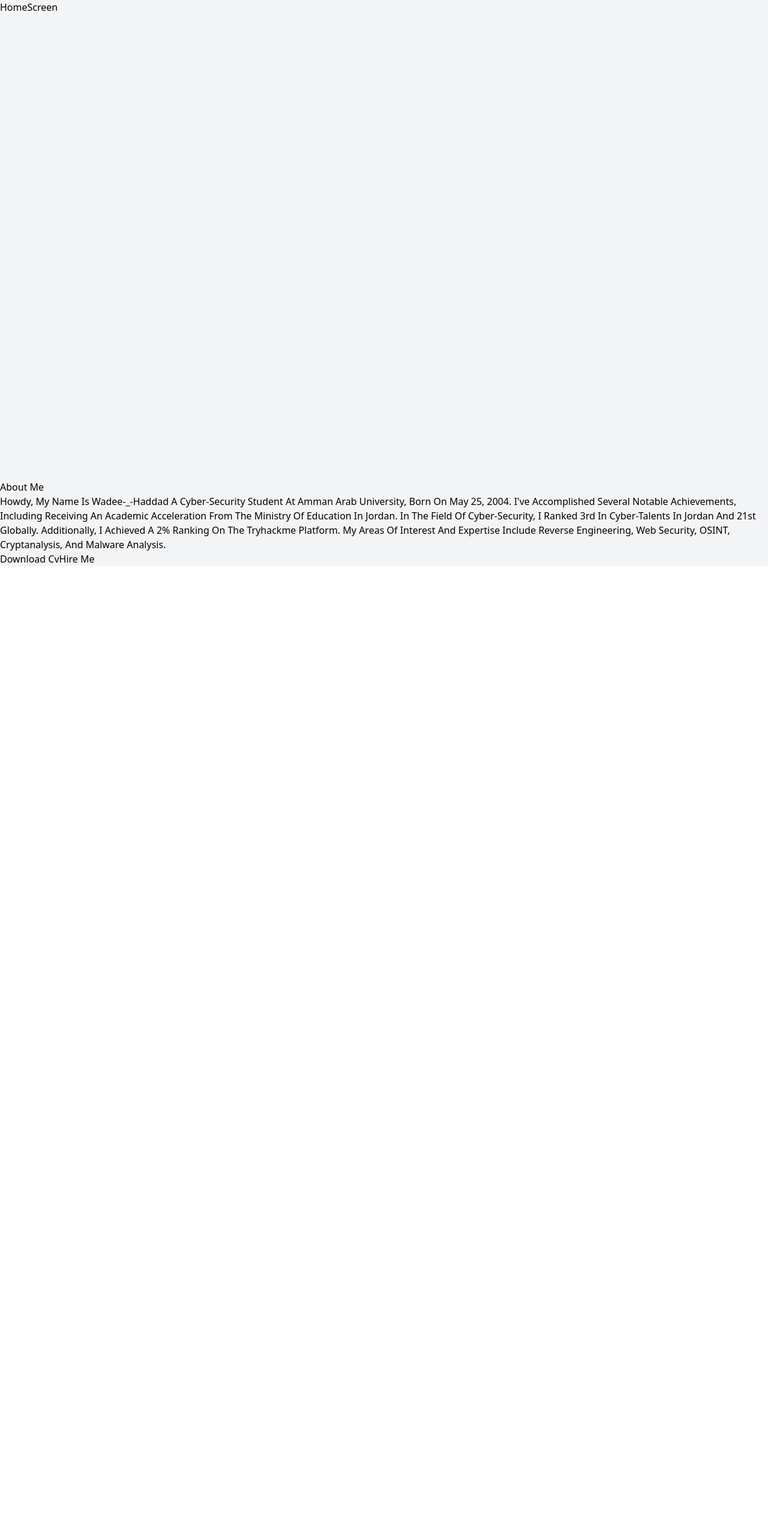
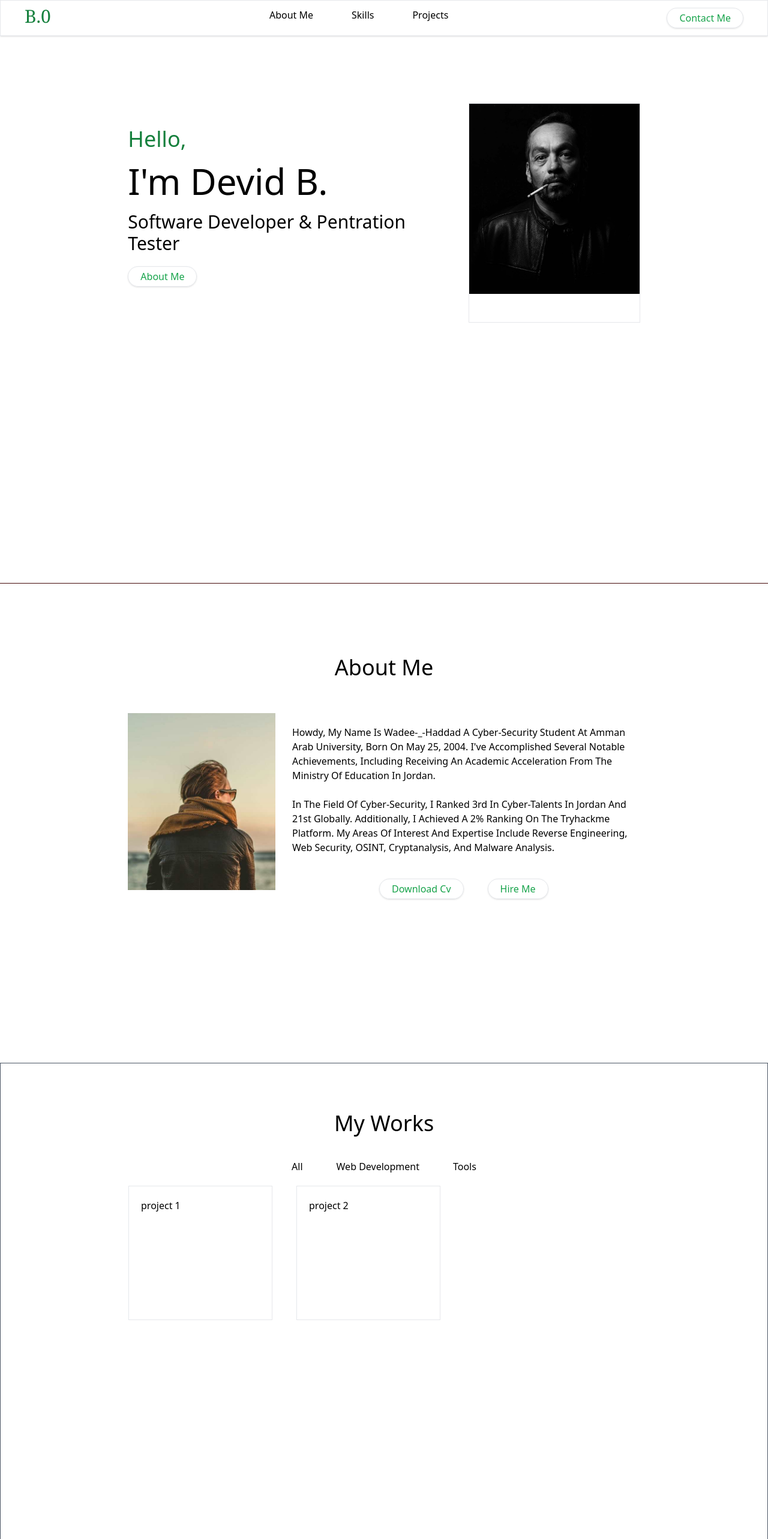
Before and after one commit to b1621/portfolio, a React (Vite) app: page / in a window 1280 px wide. Shown: the top 2566 px of the page at 60% size. Before the commit the page ends 944 px from the top, so only its background shows below. Built offline with nearby package versions, Linux system fonts and the light colour scheme.

Commit message:
adding components and displaying test contents

```diff
--- a/src/App.jsx
+++ b/src/App.jsx
@@ -1,12 +1,16 @@
 import AboutMe from "./components/AboutMe";
+import Header from "./components/Header";
 import HomeScreen from "./components/HomeScreen";
+import Projects from "./components/Projects";
 
 function App() {
   return (
     <>
-      <div className="absolute w-screen bg-gray-100 min-h-screen">
+      <div className=" ">
+        <Header />
         <HomeScreen />
         <AboutMe />
+        <Projects />
       </div>
     </>
   );
--- a/src/components/AboutMe.jsx
+++ b/src/components/AboutMe.jsx
@@ -1,22 +1,33 @@
 import React from "react";
+import Button from "./Button";
 
 const AboutMe = () => {
   return (
-    <div>
-      <h2>About Me</h2>
-      <p>
-        Howdy, My Name Is Wadee-_-Haddad A Cyber-Security Student At Amman Arab
-        University, Born On May 25, 2004. I've Accomplished Several Notable
-        Achievements, Including Receiving An Academic Acceleration From The
-        Ministry Of Education In Jordan. In The Field Of Cyber-Security, I
-        Ranked 3rd In Cyber-Talents In Jordan And 21st Globally. Additionally, I
-        Achieved A 2% Ranking On The Tryhackme Platform. My Areas Of Interest
-        And Expertise Include Reverse Engineering, Web Security, OSINT,
-        Cryptanalysis, And Malware Analysis.
-      </p>
-      <div>
-        <button>Download Cv</button>
-        <button>Hire Me</button>
+    <div className=" h-screen border-t border-red-950 py-16">
+      <h2 className=" text-center text-4xl my-14">About Me</h2>
+      <div className="flex flex-row gap-5  w-2/3 mx-auto">
+        <div className="">
+          <img src="./boy.jpg" className=" w-[900px]" alt="" />
+        </div>
+        <div className=" text-md my-3 p-2">
+          <p>
+            Howdy, My Name Is Wadee-_-Haddad A Cyber-Security Student At Amman
+            Arab University, Born On May 25, 2004. I've Accomplished Several
+            Notable Achievements, Including Receiving An Academic Acceleration
+            From The Ministry Of Education In Jordan.
+            <br />
+            <br />
+            In The Field Of Cyber-Security, I Ranked 3rd In Cyber-Talents In
+            Jordan And 21st Globally. Additionally, I Achieved A 2% Ranking On
+            The Tryhackme Platform. My Areas Of Interest And Expertise Include
+            Reverse Engineering, Web Security, OSINT, Cryptanalysis, And Malware
+            Analysis.
+          </p>
+          <div className="flex my-10 gap-10 w-fit mx-auto">
+            <Button>Download Cv</Button>
+            <Button>Hire Me</Button>
+          </div>
+        </div>
       </div>
     </div>
   );
--- /dev/null
+++ b/src/components/Button.jsx
@@ -0,0 +1,12 @@
+import React from "react";
+
+const Button = ({ children }) => {
+  return (
+    // <div className=" bg-slate-100 px-4 py-1 rounded-full shadow-md hover:shadow-xl">
+    <div className=" border px-5 py-1 rounded-full shadow text-green-600 hover:shadow-slate-100 hover:bg-green-600 hover:text-white transition-all duration-300 ">
+      {children}
+    </div>
+  );
+};
+
+export default Button;
--- /dev/null
+++ b/src/components/Header.jsx
@@ -0,0 +1,18 @@
+import React from "react";
+import Button from "./Button";
+
+const Header = () => {
+  return (
+    <div className="  flex justify-between border shadow py-3 px-10">
+      <p className=" text-3xl font-serif -my-1 text-green-700">B.0</p>
+      <ul className="flex gap-16 mx-20">
+        <li>About Me</li>
+        <li>Skills</li>
+        <li>Projects</li>
+      </ul>
+      <Button>Contact Me</Button>
+    </div>
+  );
+};
+
+export default Header;
--- a/src/components/HomeScreen.jsx
+++ b/src/components/HomeScreen.jsx
@@ -1,7 +1,24 @@
 import React from "react";
+import Button from "./Button";
 
 const HomeScreen = () => {
-  return <div className=" min-h-screen">HomeScreen</div>;
+  return (
+    <div className=" min-h-screen">
+      <div className="flex flex-row gap-5 my-28 w-2/3 mx-auto">
+        <div className=" my-10">
+          <h2 className=" text-green-700 text-4xl">Hello,</h2>
+          <h3 className="my-5 text-6xl">I'm Devid B.</h3>
+          <h4 className=" text-3xl">Software Developer & Pentration Tester</h4>
+          <div className="my-5 w-fit">
+            <Button> About Me </Button>
+          </div>
+        </div>
+        <div className="border">
+          <img src=" ./man_smoke.jpg" className=" w-72" alt="" />
+        </div>
+      </div>
+    </div>
+  );
 };
 
 export default HomeScreen;
--- a/src/components/Projects.jsx
+++ b/src/components/Projects.jsx
@@ -1,7 +1,26 @@
 import React from "react";
 
 const Projects = () => {
-  return <div>Projects</div>;
+  return (
+    <div className=" h-screen border border-gray-600">
+      <div className="py-20">
+        <h2 className="text-center text-4xl mb-10">My Works</h2>
+        <ul className=" w-fit mx-auto flex gap-14 my-5">
+          <li>All</li>
+          <li>Web Development</li>
+          <li>Tools</li>
+        </ul>
+        <div className=" w-2/3 mx-auto flex gap-10">
+          <div className="border p-5 w-60  h-56">
+            <p> project 1</p>
+          </div>
+          <div className="border p-5 w-60 h-56">
+            <p> project 2</p>
+          </div>
+        </div>
+      </div>
+    </div>
+  );
 };
 
 export default Projects;
```
Also changed, not shown: public/boy.jpg (added), public/man_smoke.jpg (added).
